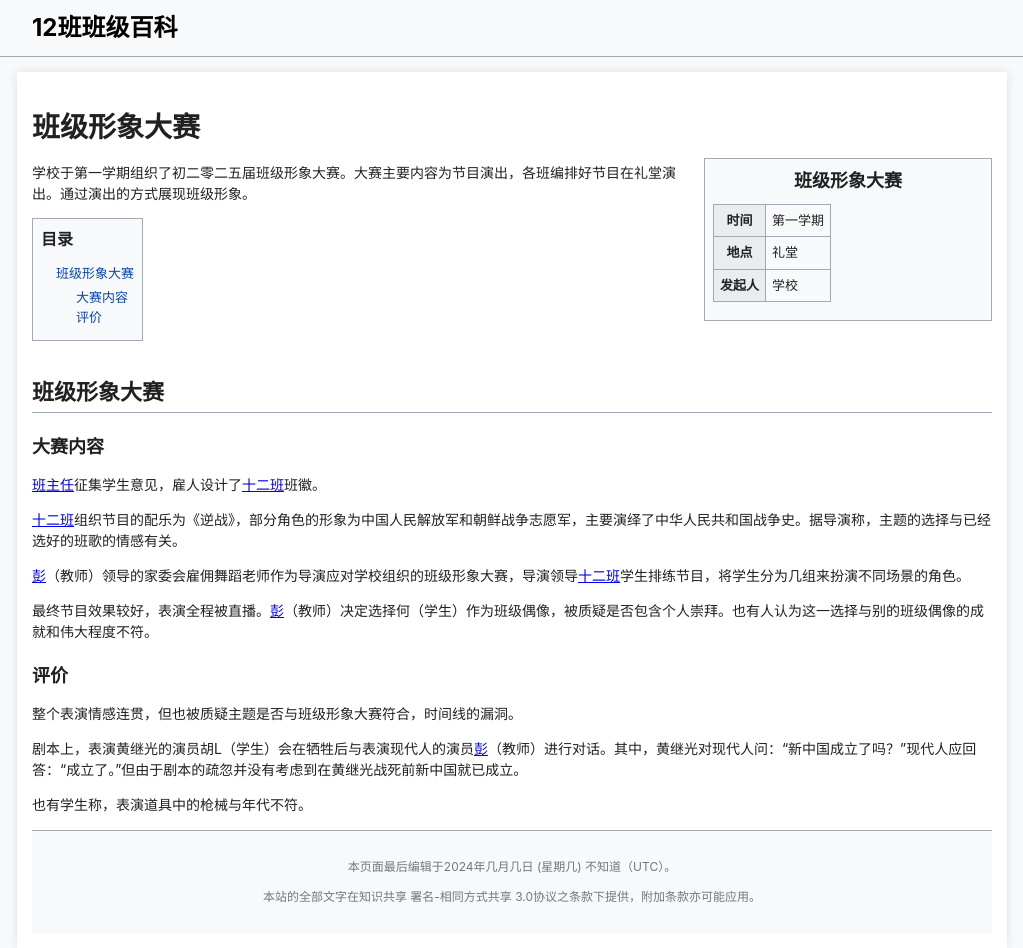
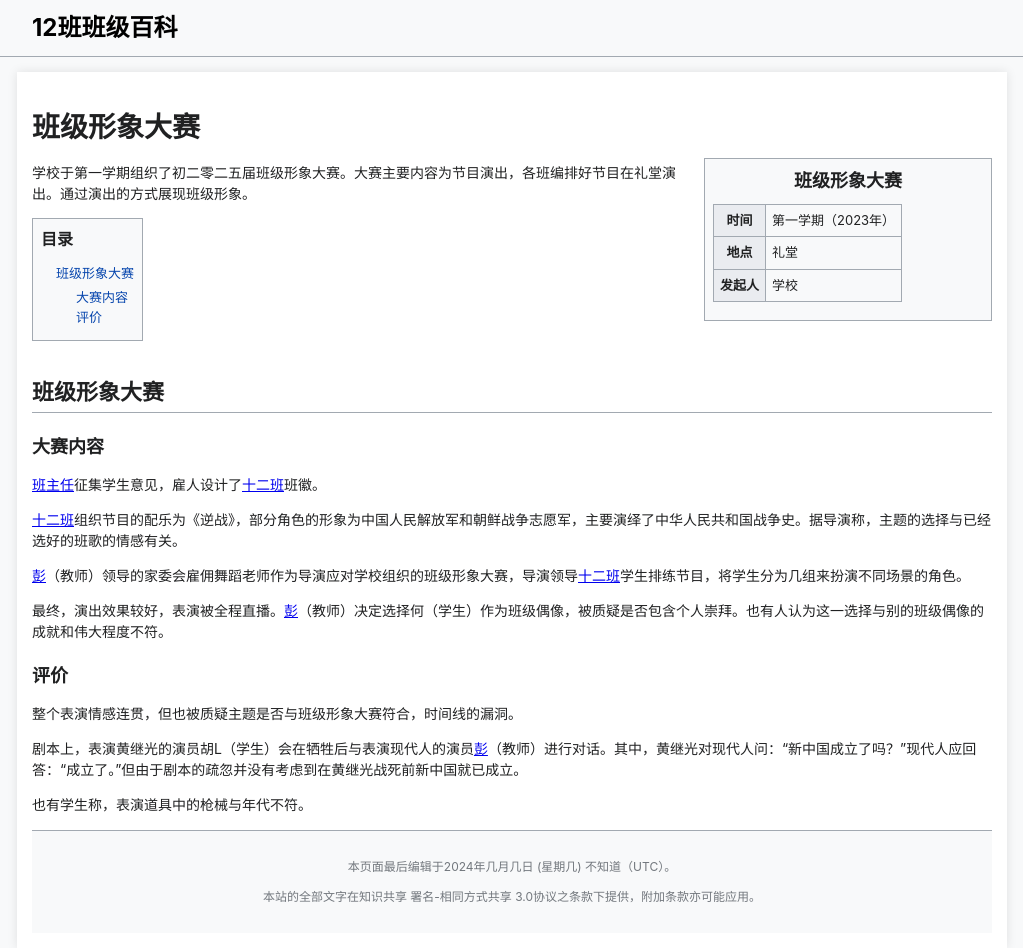
Before and after one commit to hljhlj121311/banjixingxiangdasai.GitHub.io, a plain HTML site: page index.html in a window 1280 px wide. Shown: the whole page, without its empty margins (128-1151 px from the left). Drawn offline with Linux system fonts and the light colour scheme.

Commit message:
Update index.html

```diff
--- a/index.html
+++ b/index.html
@@ -198,7 +198,7 @@
             <table>
                 <tr>
                     <th>时间</th>
-                    <td>第一学期</td>
+                    <td>第一学期（2023年）</td>
                 </tr>
 
                 <tr>
@@ -232,7 +232,7 @@
         <p><a href="https://penny-github-io-7sf.pages.dev/">班主任</a>征集学生意见，雇人设计了<a href="https://shierban-github-io.pages.dev/">十二班</a>班徽。</p>
         <p><a href="https://shierban-github-io.pages.dev/">十二班</a>组织节目的配乐为《逆战》，部分角色的形象为中国人民解放军和朝鲜战争志愿军，主要演绎了中华人民共和国战争史。据导演称，主题的选择与已经选好的班歌的情感有关。</p>
         <p><a href="https://penny-github-io-7sf.pages.dev/">彭</a>（教师）领导的家委会雇佣舞蹈老师作为导演应对学校组织的班级形象大赛，导演领导<a href="https://shierban-github-io.pages.dev/">十二班</a>学生排练节目，将学生分为几组来扮演不同场景的角色。</p>
-        <p>最终节目效果较好，表演全程被直播。<a href="https://penny-github-io-7sf.pages.dev/">彭</a>（教师）决定选择何（学生）作为班级偶像，被质疑是否包含个人崇拜。也有人认为这一选择与别的班级偶像的成就和伟大程度不符。</p>
+        <p>最终，演出效果较好，表演被全程直播。<a href="https://penny-github-io-7sf.pages.dev/">彭</a>（教师）决定选择何（学生）作为班级偶像，被质疑是否包含个人崇拜。也有人认为这一选择与别的班级偶像的成就和伟大程度不符。</p>
         <h3 id="section1-2">评价</h3>
         <p>整个表演情感连贯，但也被质疑主题是否与班级形象大赛符合，时间线的漏洞。</p>
         <p>剧本上，表演黄继光的演员胡L（学生）会在牺牲后与表演现代人的演员<a href="https://penny-github-io-7sf.pages.dev/">彭</a>（教师）进行对话。其中，黄继光对现代人问：“新中国成立了吗？”现代人应回答：“成立了。”但由于剧本的疏忽并没有考虑到在黄继光战死前新中国就已成立。</p>
```
